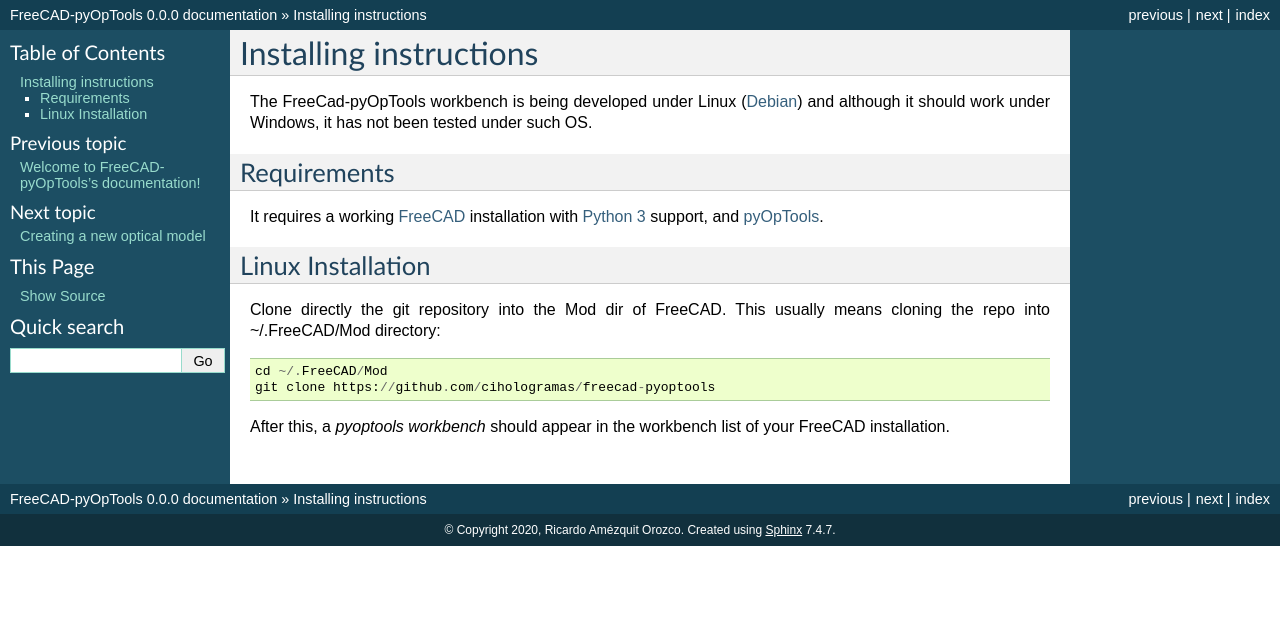
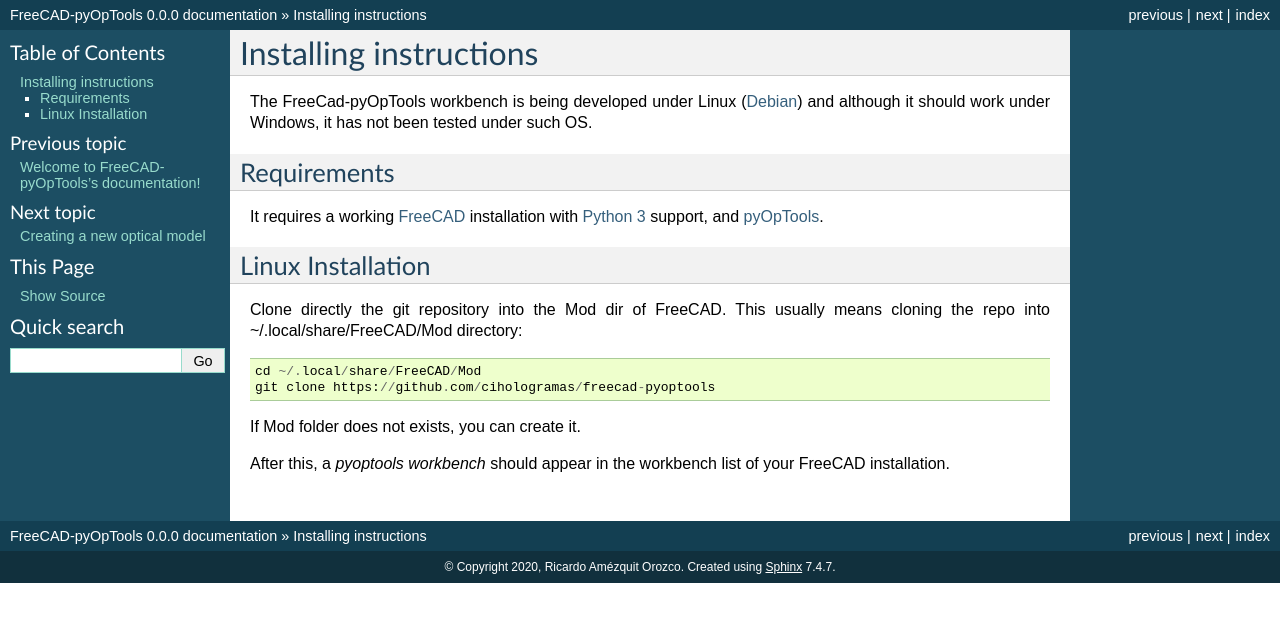
Before and after one commit to cihologramas/freecad-pyoptools, a Sphinx documentation site: the page built from doc/install.rst, in a window 1280 px wide. Shown: the top 622 px of the page. Built offline with Sphinx 7.4.7, drawn with Linux system fonts in a browser that asks for light colours.

Commit message:
Small doc fix
Small doc fix

```diff
--- a/doc/install.rst
+++ b/doc/install.rst
@@ -16,10 +16,12 @@
 ------------------
 
 Clone directly the git repository into the Mod dir of FreeCAD. This usually
-means cloning the repo into ~/.FreeCAD/Mod directory::
+means cloning the repo into ~/.local/share/FreeCAD/Mod directory::
 
-  cd ~/.FreeCAD/Mod
+  cd ~/.local/share/FreeCAD/Mod
   git clone https://github.com/cihologramas/freecad-pyoptools
+
+If Mod folder does not exists, you can create it.
 
 After this, a `pyoptools workbench` should appear in the workbench list of your
 FreeCAD installation.
```
Also changed, not shown: README.md (+2 -2 lines).
